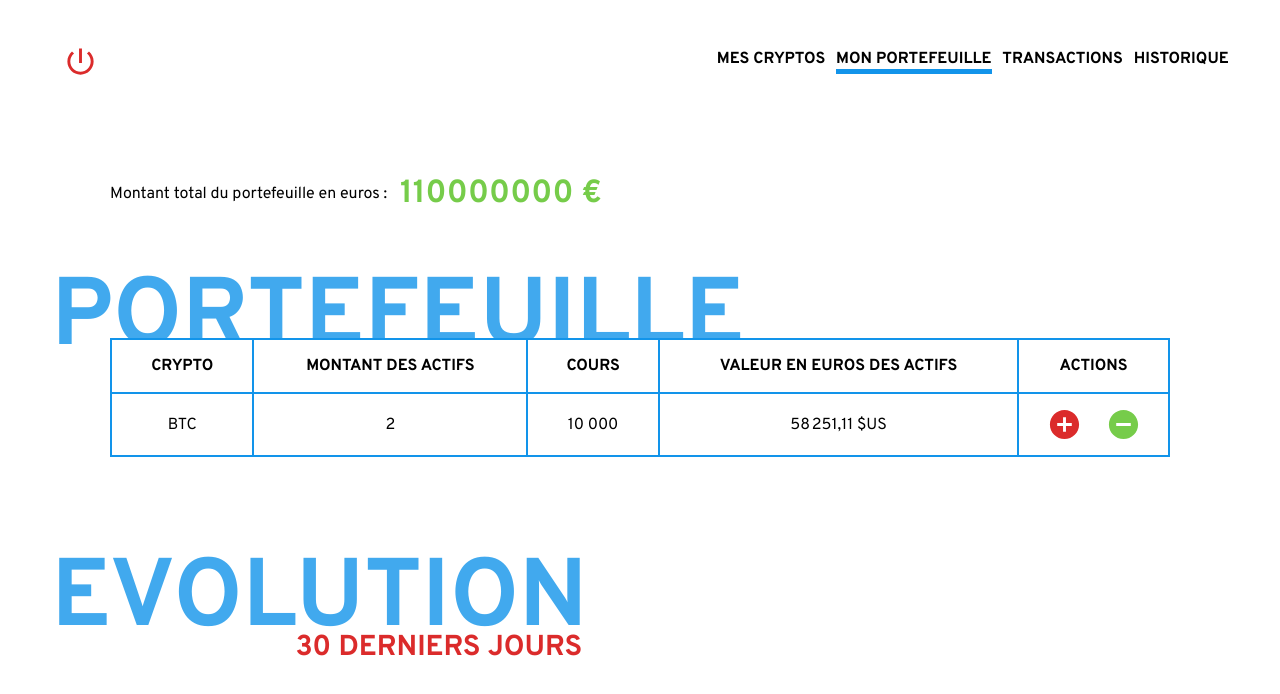
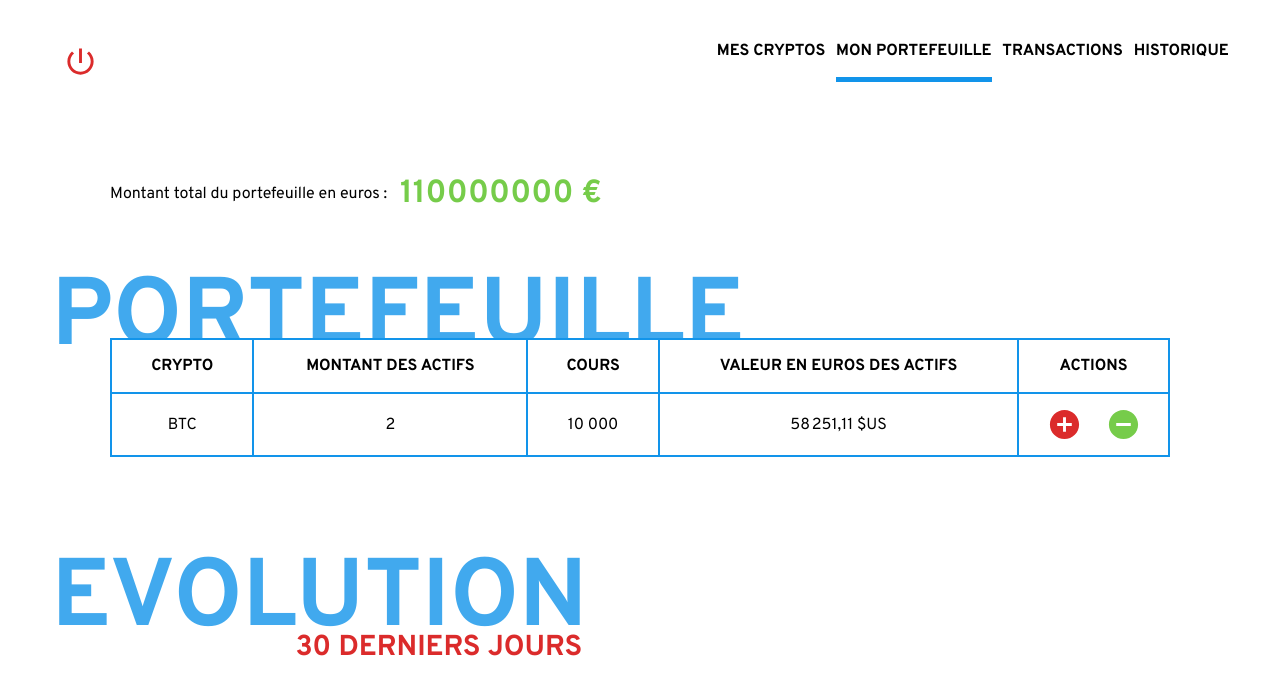
Before and after one commit to Jef-io/crypto-wallet-app, a React (Create React App) app: page / in a window 1280 px wide. Shown: the top 694 px of the page. Built offline with nearby package versions, Linux system fonts and the light colour scheme.

Commit message:
Update global.css

```diff
--- a/src/css/global.css
+++ b/src/css/global.css
@@ -26,11 +26,13 @@ body {
     font-weight: bold;
     text-decoration: none;
     color: black;
+    padding-bottom: 2vh;
 }
 
 .SelectedNavLinkRed {
     border-bottom: solid 5px #db2b2b;
 }
+
 .SelectedNavLinkGreen {
     border-bottom: solid 5px #76cc4a;
 }
```
